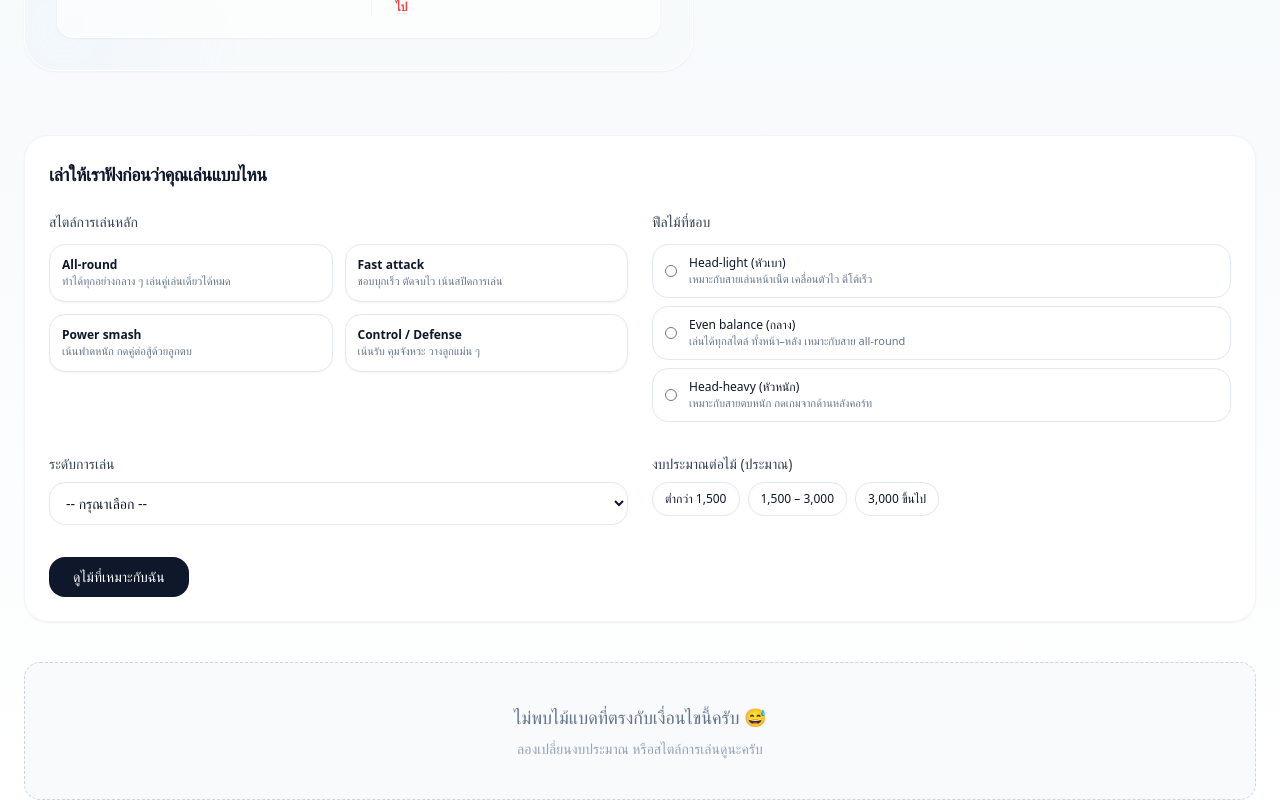
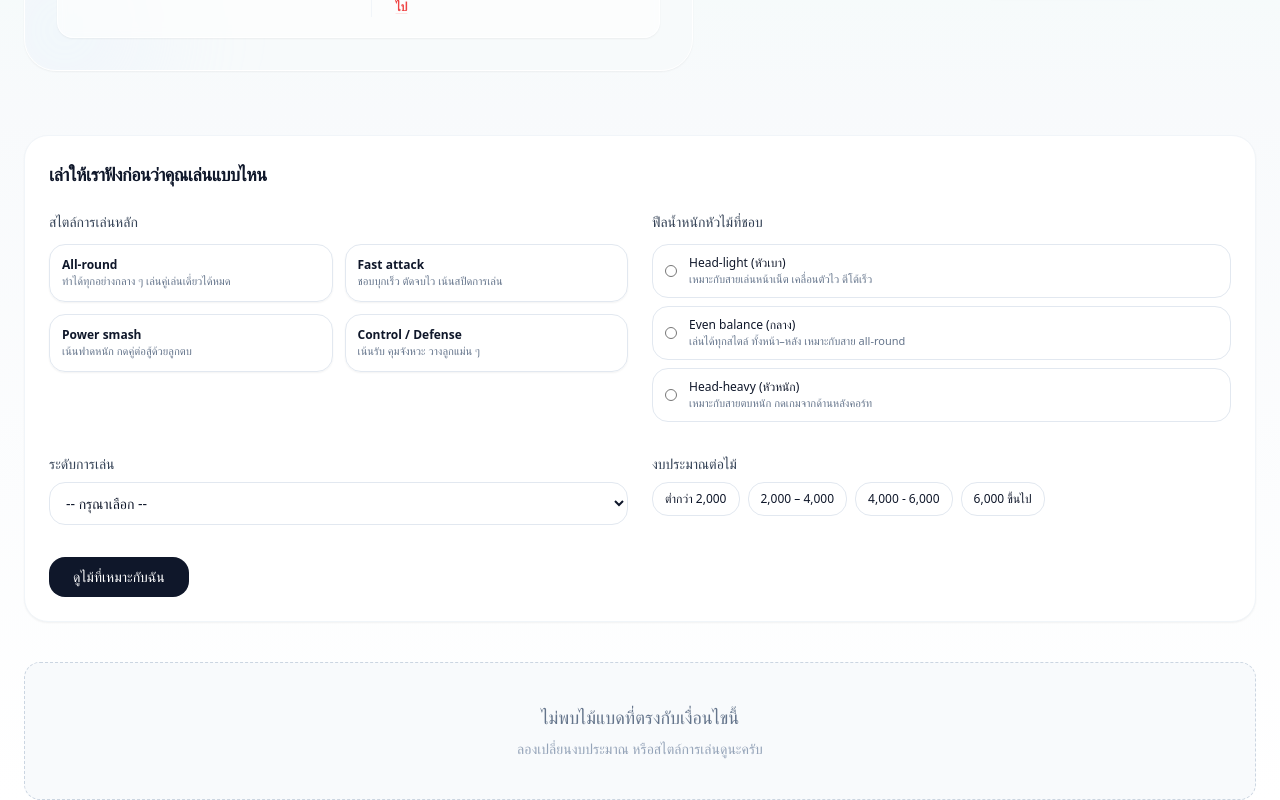
Before and after one commit to TaechitSuwannakin/Rumai_badminton, a React (Vite) app in the folder rumaibadminton/: page / in a window 1280 px wide. Shown: the part 577-1377 px from the top of the page. Built offline with nearby package versions, Linux system fonts and the light colour scheme.

Commit message:
แก้ไข เพิ่มบประมาณขอบเขต

```diff
--- a/rumaibadminton/src/app/hooks.ts
+++ b/rumaibadminton/src/app/hooks.ts
@@ -1,7 +1,6 @@
-// src/app/hooks.ts
 import { useDispatch, useSelector } from 'react-redux';
 import type { RootState, AppDispatch } from './store';
 
-// Use throughout your app instead of plain `useDispatch` and `useSelector`
+
 export const useAppDispatch = useDispatch.withTypes<AppDispatch>();
 export const useAppSelector = useSelector.withTypes<RootState>();
--- a/rumaibadminton/src/components/Body.tsx
+++ b/rumaibadminton/src/components/Body.tsx
@@ -14,7 +14,7 @@ const Body: React.FC = () => {
         <div className="grid grid-cols-1 lg:grid-cols-[1.3fr,1fr] gap-10 lg:gap-12 items-start">
           <HeroSection />
 
-          <div className="w-full lg:justify-self-end lg:max-w-sm">
+          <div className="w-full lg:justify-self-end lg:max-w-sm mx-auto">
             <CourtGroupCard
               courtName="Everyday badminton"
               lat={13.860289389496884}
--- a/rumaibadminton/src/components/RacketResultSection.tsx
+++ b/rumaibadminton/src/components/RacketResultSection.tsx
@@ -31,7 +31,7 @@ const RacketResultSection: React.FC = () => {
   if (!recommendedRackets || recommendedRackets.length === 0) {
     return (
       <section className="mt-10 text-center py-10 bg-slate-50 rounded-2xl border border-dashed border-slate-300">
-        <p className="text-slate-500 text-lg">ไม่พบไม้แบดที่ตรงกับเงื่อนไขนี้ครับ 😅</p>
+        <p className="text-slate-500 text-lg">ไม่พบไม้แบดที่ตรงกับเงื่อนไขนี้ </p>
         <p className="text-slate-400 text-sm mt-2">ลองเปลี่ยนงบประมาณ หรือสไตล์การเล่นดูนะครับ</p>
       </section>
     );
--- a/rumaibadminton/src/components/RacketSelectorForm.tsx
+++ b/rumaibadminton/src/components/RacketSelectorForm.tsx
@@ -65,7 +65,7 @@ const BalancePicker: React.FC = () => {
 
   return (
     <div className="space-y-3">
-      <h3 className="text-sm font-medium text-slate-700">ฟีลไม้ที่ชอบ</h3>
+      <h3 className="text-sm font-medium text-slate-700">ฟีลน้ำหนักหัวไม้ที่ชอบ</h3>
       <div className="grid grid-cols-1 gap-2 text-xs">
         {BALANCE_OPTIONS.map((option) => (
           <label
@@ -108,9 +108,10 @@ const LevelBudgetPicker: React.FC = () => {
   ];
 
   const BUDGET_OPTIONS = [
-    'ต่ำกว่า 1,500',
-    '1,500 – 3,000',
-    '3,000 ขึ้นไป'
+    'ต่ำกว่า 2,000',
+    '2,000 – 4,000',
+    '4,000 - 6,000',
+     '6,000 ขึ้นไป',
   ];
 
   return (
@@ -129,11 +130,11 @@ const LevelBudgetPicker: React.FC = () => {
       </div>
 
       <div className="space-y-2">
-        <h3 className="text-sm font-medium text-slate-700">งบประมาณต่อไม้ (ประมาณ)</h3>
+        <h3 className="text-sm font-medium text-slate-700">งบประมาณต่อไม้</h3>
         <div className="flex flex-wrap gap-2 text-xs">
           {BUDGET_OPTIONS.map(option => (
             <button
-              type="button" // ✅ แก้จุดที่ 2: ใส่ type="button" เพื่อไม่ให้ submit อัตโนมัติ
+              type="button"
               key={option}
               onClick={() => dispatch(setBudget(option))}
               className={`px-3 py-2 rounded-2xl transition-all
```
Also changed, not shown: rumaibadminton/src/features/racket/racketSlice.ts (+63 -34 lines), 1 other file (tests, documents, lock files or other folders).
